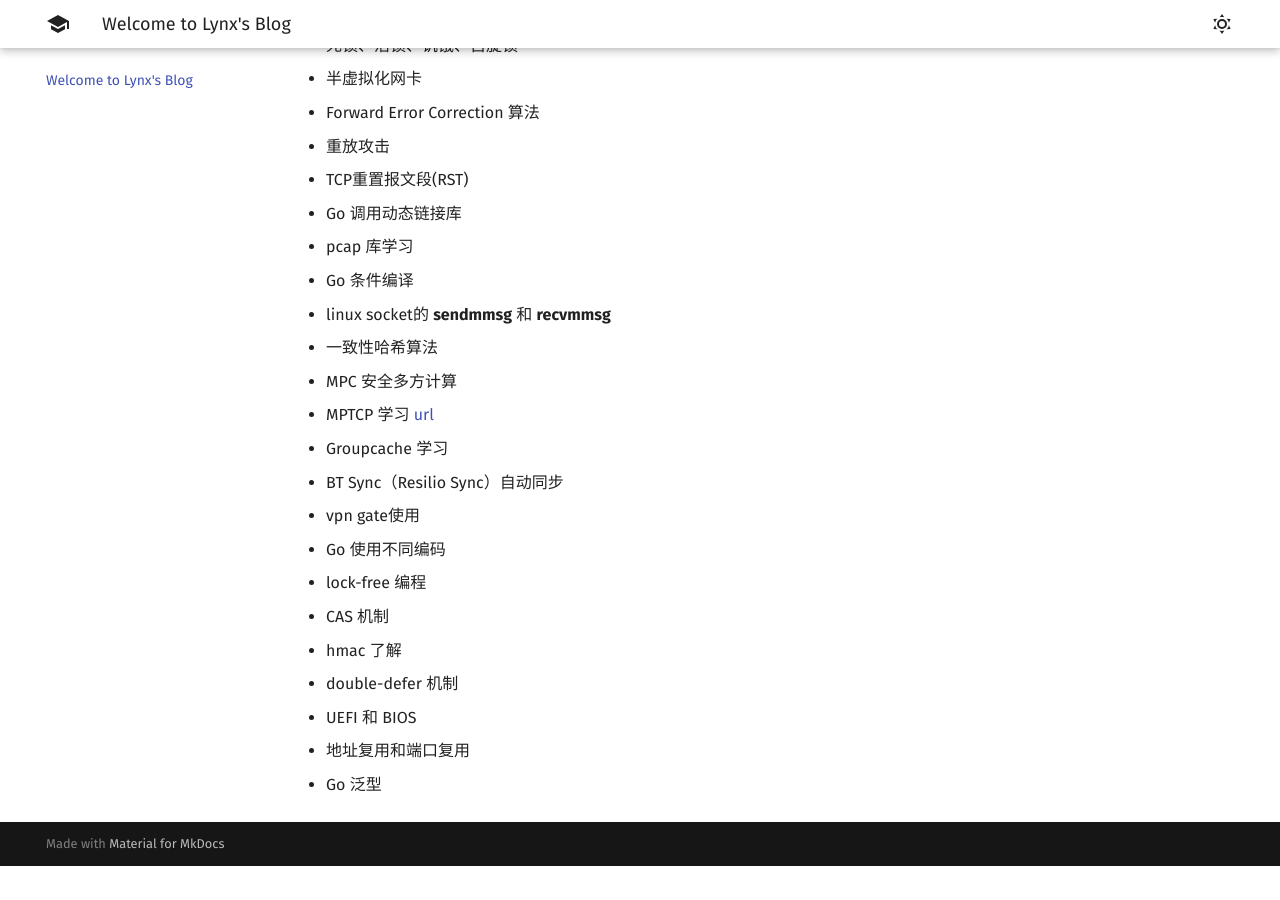
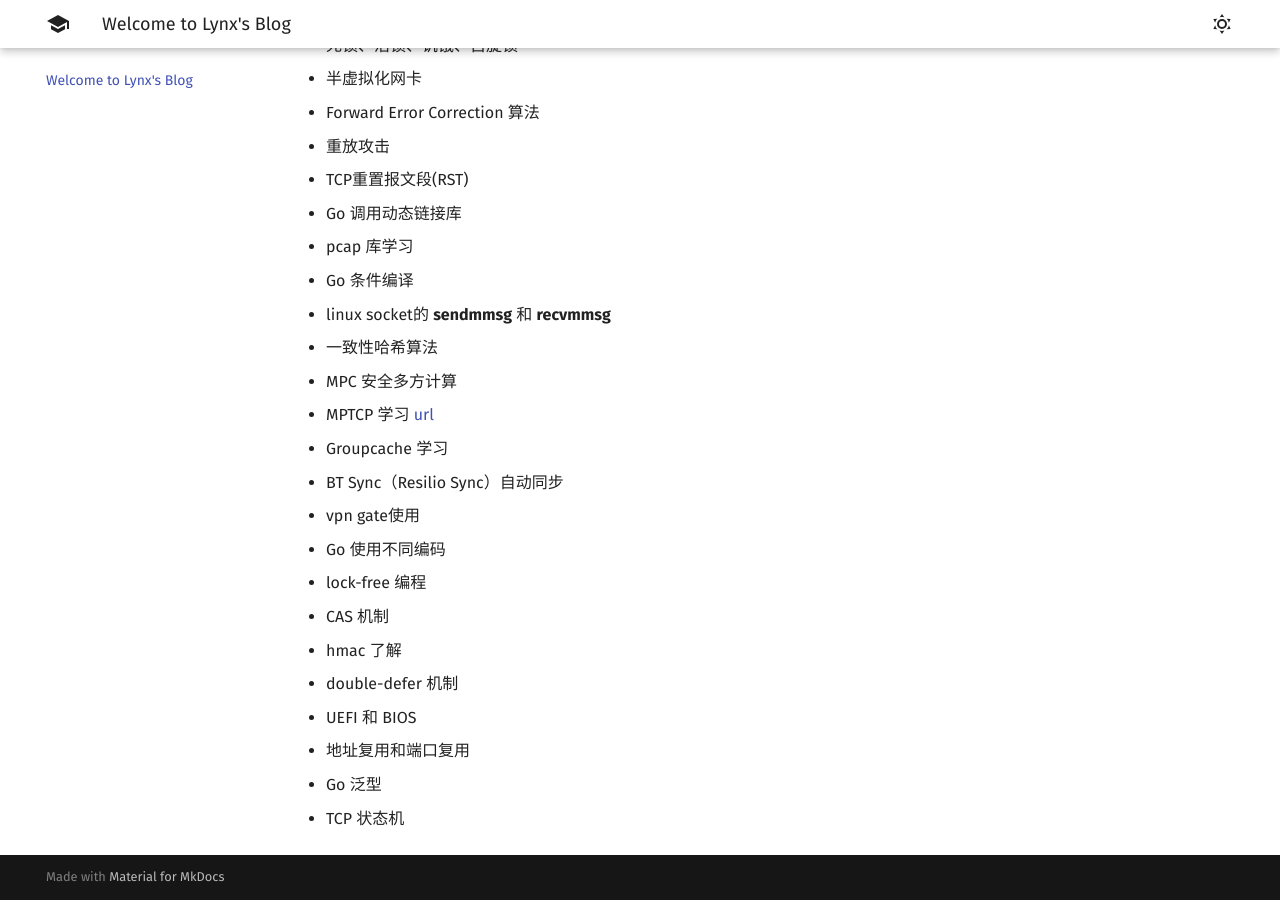
Before and after one commit to 1314liuwei/blog, an MkDocs documentation site: the page built from docs/index.md, in a window 1280 px wide and 900 px high, scrolled down 1010 px. Built offline with MkDocs 1.6.1 and Material for MkDocs 9.7.7, drawn with Linux system fonts in a browser that asks for light colours; before the commit the page ends 1876 px from its top, so only the background shows below that.

Commit message:
2023/07/17 周一

```diff
--- a/docs/index.md
+++ b/docs/index.md
@@ -48,3 +48,4 @@
 - UEFI 和 BIOS
 - 地址复用和端口复用
 - Go 泛型
+- TCP 状态机
```
Also changed, not shown: docs/计算机网络/iptables 三表五链.md (added).
